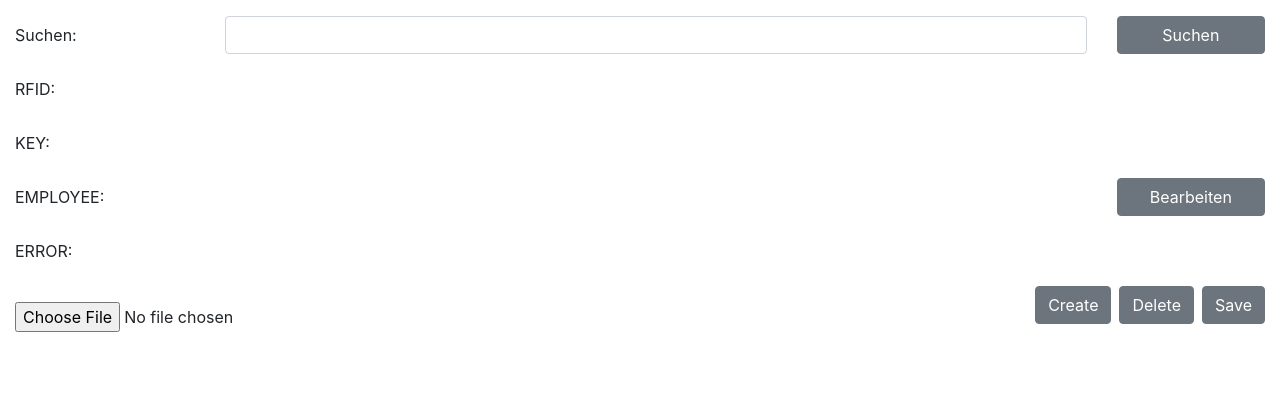
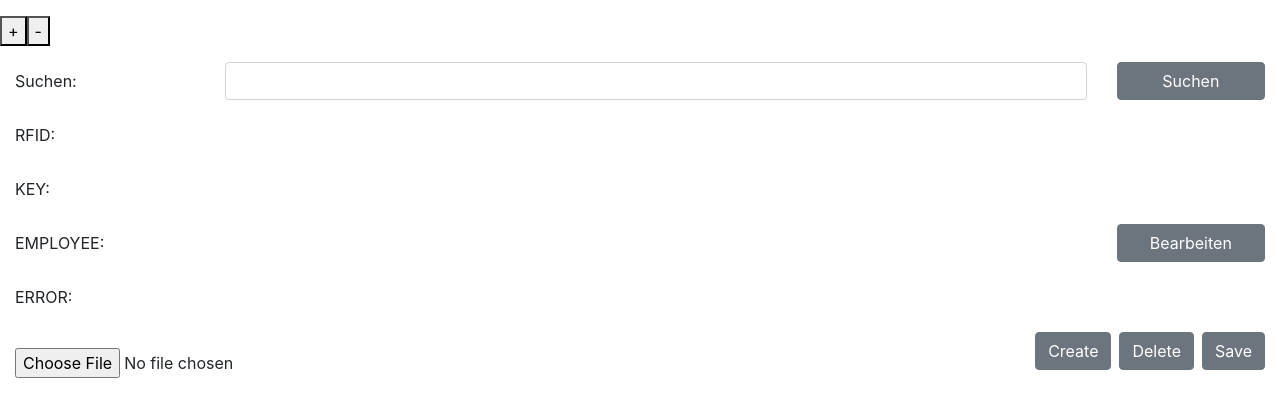
Before and after one commit to llamate/identkey-manager, a Vue app in the folder app/: page / in a window 1280 px wide. Shown: the top 416 px of the page. Built offline with nearby package versions, Linux system fonts and the light colour scheme.

Commit message:
vuex store

```diff
--- a/app/src/App.vue
+++ b/app/src/App.vue
@@ -1,5 +1,12 @@
 <template>
   <div>
+
+    <p>{{ count }}</p>
+    <p>
+      <button @click="increment">+</button>
+      <button @click="decrement">-</button>
+    </p>
+
     <b-container fluid class="my-3">
       <b-row>
         <b-col>
--- a/app/src/components/CreateUser.vue
+++ b/app/src/components/CreateUser.vue
@@ -1,4 +1,5 @@
 <template>
+
 	<div>
 			<!-- RFID -->
 			<b-form-group
--- a/app/src/main.js
+++ b/app/src/main.js
@@ -1,5 +1,6 @@
 import Vue from 'vue'
 import App from './App.vue'
+import store from './store/store'
 import { BootstrapVue } from 'bootstrap-vue'
 
 // styles
@@ -10,5 +11,7 @@ Vue.use(BootstrapVue)
 Vue.config.productionTip = false
 
 new Vue({
+  el: '#app',
+  store,
   render: h => h(App),
 }).$mount('#app')
--- /dev/null
+++ b/app/src/store/store.js
@@ -0,0 +1,16 @@
+import Vue from 'vue'
+import Vuex from 'vuex'
+
+Vue.use(Vuex)
+
+const store = new Vuex.Store({
+  state: {
+    count: 0
+  },
+  mutations: {
+    increment: state => state.count++,
+    decrement: state => state.count--
+  }
+})
+
+export default store
```
Also changed, not shown: package.json (added, +49 -0 lines).
